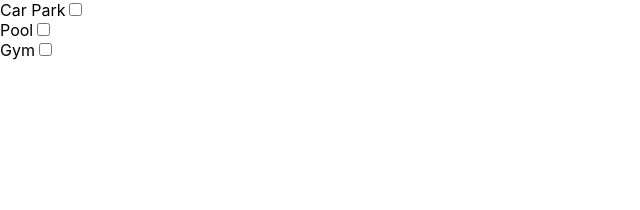
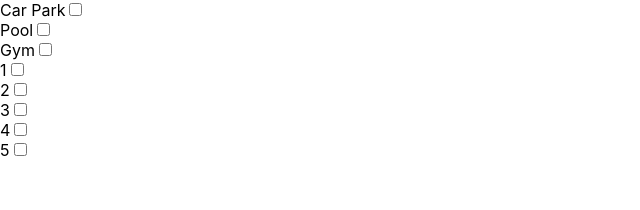
Before and after one commit to benlonsdale/filters, a React (Create React App) app: page / in a window 1280 px wide. Shown: the top 210 px of the page, without its empty margins (0-640 px from the left). Built offline with nearby package versions, Linux system fonts and the light colour scheme.

Commit message:
Add star ratings filters

```diff
--- a/src/containers/FIlters/components/Filters.js
+++ b/src/containers/FIlters/components/Filters.js
@@ -1,6 +1,7 @@
 import React from 'react'
 import Facilities from './Facilities';
 import {constants} from '../reducer';
+import StarRatings from './StarRatings';
 
 export default ({state, dispatch}) => {
 
@@ -27,6 +28,26 @@ export default ({state, dispatch}) => {
                     })
                 }}
             />
+
+            <StarRatings
+                starRatings={state.starRatings}
+                add={(added) => {
+                    dispatch({
+                        type: constants.UPDATE,
+                        payload: {
+                            starRatings: [...state.starRatings, added]
+                        }
+                    })
+                }}
+                remove={(removed) => {
+                    dispatch({
+                        type: constants.UPDATE,
+                        payload: {
+                            starRatings: state.starRatings.filter(item => removed !== item)
+                        }
+                    })
+                }}
+            />
         </div>
     )
 }
--- /dev/null
+++ b/src/containers/FIlters/components/StarRatings.js
@@ -0,0 +1,64 @@
+import React from 'react';
+import Checkbox from '../../../components/Checkbox';
+
+export default ({remove, add}) => {
+    return (
+        <div>
+            <Checkbox
+                label="1"
+                value={1}
+                onChange={(e) => {
+                    if(e.target.checked){
+                        add(1);
+                    }else{
+                        remove(1);
+                    }
+                }}
+            />
+            <Checkbox
+                label="2"
+                value={2}
+                onChange={(e) => {
+                    if(e.target.checked){
+                        add(2);
+                    }else{
+                        remove(2);
+                    }
+                }}
+            />
+            <Checkbox
+                label="3"
+                value={3}
+                onChange={(e) => {
+                    if(e.target.checked){
+                        add(3);
+                    }else{
+                        remove(3);
+                    }
+                }}
+            />
+            <Checkbox
+                label="4"
+                value={4}
+                onChange={(e) => {
+                    if(e.target.checked){
+                        add(4);
+                    }else{
+                        remove(4);
+                    }
+                }}
+            />
+            <Checkbox
+                label="5"
+                value={5}
+                onChange={(e) => {
+                    if(e.target.checked){
+                        add(5);
+                    }else{
+                        remove(5);
+                    }
+                }}
+            />
+        </div>
+    )
+}
--- a/src/containers/FIlters/reducer.js
+++ b/src/containers/FIlters/reducer.js
@@ -21,7 +21,7 @@ const filterReducer = (state, action) => {
 export const useFilters = () => {
     const [state, dispatch] = useReducer(filterReducer, {
         facilities: [],
-        starRating: [],
+        starRatings: [],
         name: ""
     });
 
```
